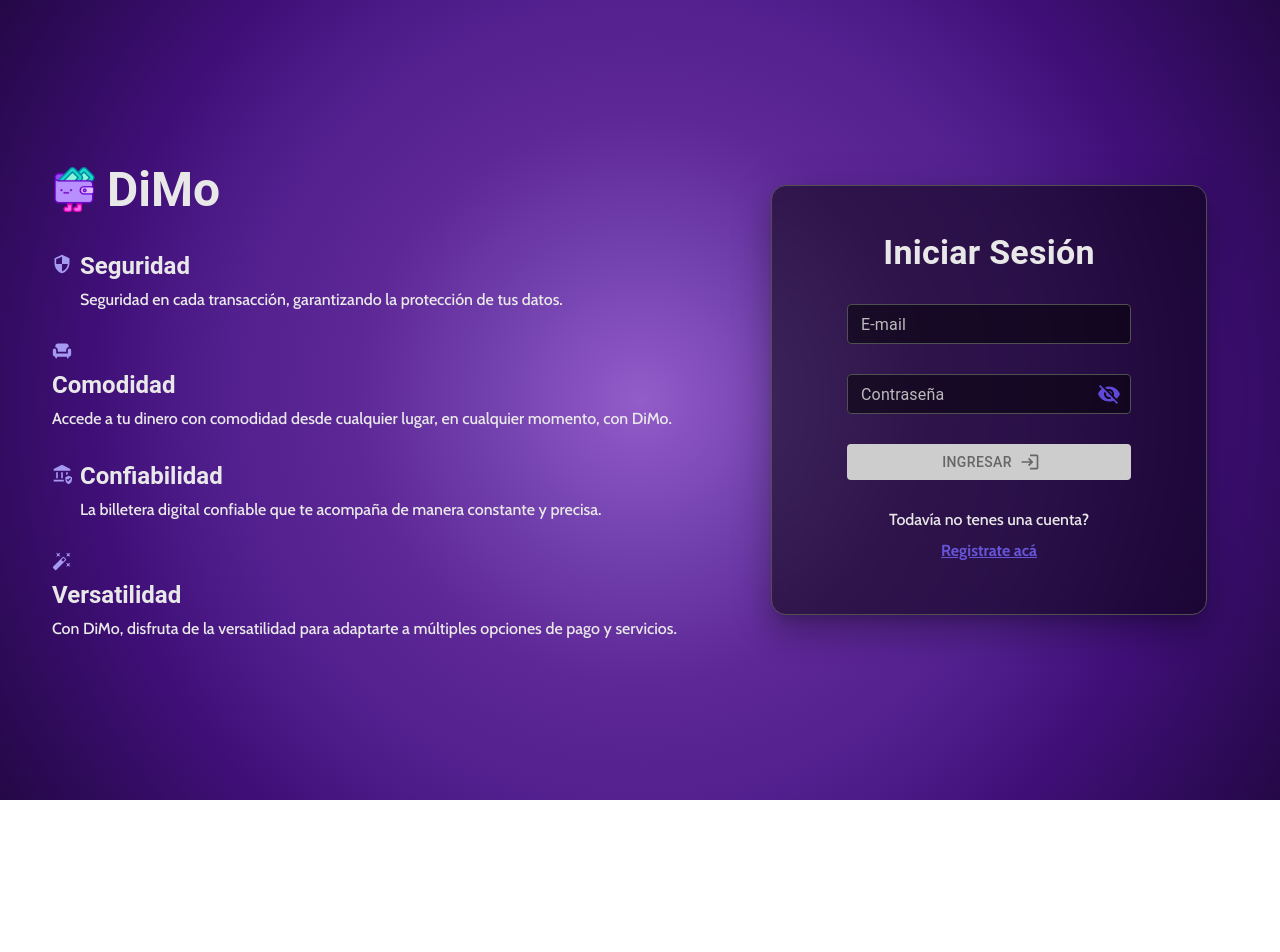
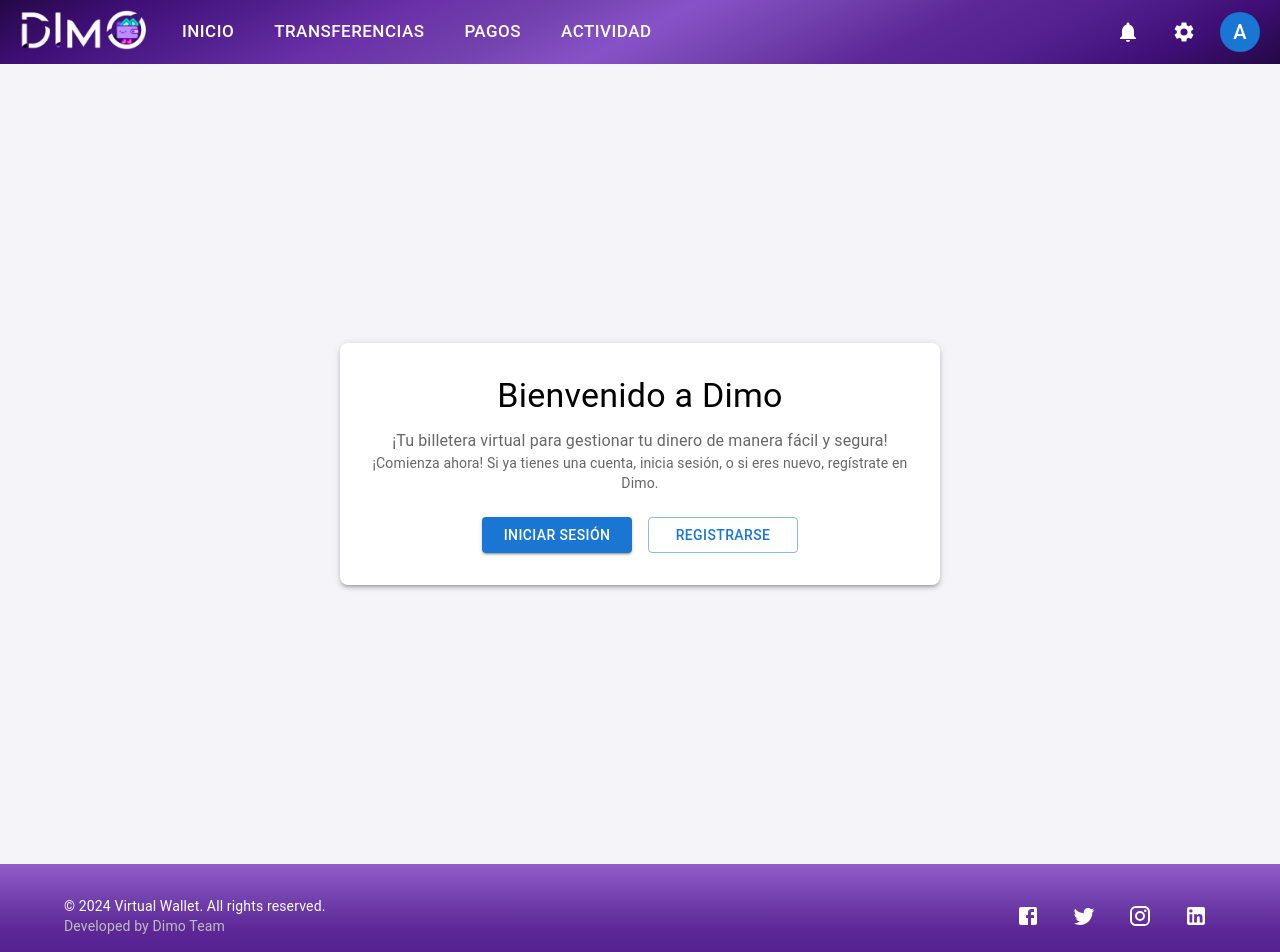
Before and after one commit to alkemyTech/BBVA-FS-W5-Front-S1, a React (Vite) app: page / in a window 1280 px wide. Before the commit this address led to /login. Shown: the top 952 px of the page. Before the commit the page ends 800 px from the top, so only its background shows below. Built offline with nearby package versions, Linux system fonts and the light colour scheme.

Commit message:
Se agrega el Footer, Header y Welcome

```diff
--- a/package.json
+++ b/package.json
@@ -10,10 +10,11 @@
     "preview": "vite preview"
   },
   "dependencies": {
-    "@emotion/react": "^11.13.5",
-    "@emotion/styled": "^11.13.5",
+    "@emotion/react": "^11.14.0",
+    "@emotion/styled": "^11.14.0",
     "@mui/icons-material": "^6.1.10",
     "@mui/material": "^6.1.10",
+    "@reduxjs/toolkit": "^2.4.0",
     "axios": "^1.7.9",
     "prop-types": "^15.8.1",
     "react": "^18.3.1",
--- a/src/App.jsx
+++ b/src/App.jsx
@@ -1,16 +1,18 @@
 import Page from "./components/UI/Page";
 import "./App.css";
 import LoginSignUp from "./components/LoginSignUp/LoginSignUp";
-import NavBar from "./components/UI/NavBar";
+import WelcomePage from "./components/WelcomePage/WelcomePage";
 import { BrowserRouter as Router, Routes, Route, Navigate } from "react-router-dom";
+
+
 
 function App() {
   return (
     <Page>
       <Router>
         <Routes>
-          <Route path="/" element={<Navigate to="/login" replace />} />
-          <Route path="/navBar" element={<NavBar/>} />
+          <Route path="/" element={<WelcomePage />} />
+
           <Route path="/login" element={<LoginSignUp isLogin={true} />} />
           <Route path="/signUp" element={<LoginSignUp isLogin={false}  />} />
         </Routes>
--- a/src/components/LoginSignUp/LoginSignUp.jsx
+++ b/src/components/LoginSignUp/LoginSignUp.jsx
@@ -161,11 +161,11 @@ export default function LoginSignUp({ isLogin }) {
               }}
             >
               <img
-                src="assets/iconoPaginaVioleta.png"
+                src="assets/prueba1.png"
                 alt=""
-                style={{ height: "45px" }}
+                style={{ height: "300px" }}
               />
-              DiMo
+
             </Typography>
           </Grid>
 
--- a/src/components/UI/Footer.jsx
+++ b/src/components/UI/Footer.jsx
@@ -1,23 +1,27 @@
 import React from 'react';
-import { Box, Container, Typography, IconButton, Stack, Divider } from '@mui/material';
-import { Facebook, Twitter, Instagram, Linkedin, Mail, Phone } from 'lucide-react';
+import { Box, Container, Typography, Stack, IconButton, Divider } from '@mui/material';
+import { Facebook, Twitter, Instagram, LinkedIn } from '@mui/icons-material';  // Corregir nombre de LinkedIn
+import { Mail as MailIcon, Phone as PhoneIcon } from '@mui/icons-material';
 
-export const Footer = () => {
-  const currentYear = new Date().getFullYear();
+export default function Footer() {
 
   return (
-    <Box component="footer" sx={{ bgcolor: '#6B46C1', color: 'white', py: 4, mt: 'auto' }}>
+    <Box component="footer" sx={{
+      background: 'linear-gradient(180deg, rgba(147,92,201,1) 0%, rgba(114,65,173,1) 20%, rgba(93,39,150,1) 38%, rgba(82,32,142,1) 55%, rgba(63,15,119,1) 73%, rgba(36,8,70,1) 100%)',
+      color: 'white', py: 4, mt: 'auto'
+    }}>
       <Container maxWidth="lg">
         <Box display="flex" flexDirection={{ xs: 'column', md: 'row' }} justifyContent="space-between" alignItems="center">
           <Box textAlign={{ xs: 'center', md: 'left' }} mb={{ xs: 3, md: 0 }}>
             <Typography variant="body2" color="inherit">
-              © {currentYear} Virtual Wallet. All rights reserved.
+              © 2024 Virtual Wallet. All rights reserved.
             </Typography>
             <Typography variant="body2" color="grey.400">
-              Developed by StackBlitz Team
+              Developed by Dimo Team
             </Typography>
           </Box>
 
+          {/* Enlaces a redes sociales */}
           <Stack direction="row" spacing={2} alignItems="center">
             <IconButton color="inherit" href="https://facebook.com" target="_blank">
               <Facebook size={20} />
@@ -29,24 +33,23 @@ export const Footer = () => {
               <Instagram size={20} />
             </IconButton>
             <IconButton color="inherit" href="https://linkedin.com" target="_blank">
-              <Linkedin size={20} />
+              <LinkedIn size={20} />
             </IconButton>
           </Stack>
         </Box>
 
-        <Divider sx={{ my: 3, bgcolor: 'rgba(255,255,255,0.1)' }} />
-
+        <Divider sx={{ my: 3, bgcolor: '#dfdfdf' }} />
         <Box display="flex" flexDirection={{ xs: 'column', md: 'row' }} justifyContent="center" alignItems="center" gap={3}>
           <Box display="flex" alignItems="center" gap={1}>
-            <Mail size={16} />
-            <Typography variant="body2">support@virtualwallet.com</Typography>
+            <MailIcon sx={{ fontSize: 16 }} />
+            <Typography variant="body2">Dimo@DigitalMoney.com</Typography>
           </Box>
           <Box display="flex" alignItems="center" gap={1}>
-            <Phone size={16} />
-            <Typography variant="body2">+1 (555) 123-4567</Typography>
+            <PhoneIcon sx={{ fontSize: 16 }} />
+            <Typography variant="body2">+54 9 11 5656-0980</Typography>
           </Box>
         </Box>
       </Container>
     </Box>
   );
-};
+}
--- a/src/components/UI/Header.jsx
+++ b/src/components/UI/Header.jsx
@@ -1,41 +1,145 @@
-import { Typography } from '@mui/material';
-import Grid from '@mui/material/Grid2';
-import AssignmentIcon from '@mui/icons-material/Assignment';
-import Avatar from '@mui/material/Avatar';
+import React, { useState } from 'react';
+import { Grid2, Typography, Avatar, IconButton, Menu, MenuItem, Button } from '@mui/material';
+import HomeIcon from '@mui/icons-material/Home';
+import TransferWithinAStationIcon from '@mui/icons-material/TransferWithinAStation';
+import PaymentIcon from '@mui/icons-material/Payment';
+import QueryStatsIcon from '@mui/icons-material/QueryStats';
+import NotificationsIcon from '@mui/icons-material/Notifications';
+import SettingsIcon from '@mui/icons-material/Settings';
 
 export default function Header() {
-    return(
+    const [anchorElNotifications, setAnchorElNotifications] = useState(null);
+    const [anchorElSettings, setAnchorElSettings] = useState(null);
 
-    <Grid container sx={{ backgroundColor: "#5F49D7", color: 'white', width: '100%', marginBottom: "5vh" }}>
-        <Grid item size={12} sm={6}>
-            <Typography variant="h6" component="div" textAlign={"left"} paddingLeft={"2vh"}>
-                Hola jhon
-            </Typography>
-        </Grid>
-        <Grid item size={12}>
-            <Grid container justifyContent={"flex-end"}>
-                <Grid item size={2}>
-                    <Typography variant="body1" sx={{ color: 'white', textDecoration: 'none', textAlign: 'center' }}>
-                        Plazo fijos
-                    </Typography>
-                </Grid>
-                <Grid item size={2}>
-                    <Typography variant="body1" sx={{ color: 'white', textDecoration: 'none', textAlign: 'center' }}>
+    const handleClickNotifications = (event) => {
+        setAnchorElNotifications(event.currentTarget);
+    };
+
+    const handleCloseNotifications = () => {
+        setAnchorElNotifications(null);
+    };
+
+    const handleClickSettings = (event) => {
+        setAnchorElSettings(event.currentTarget);
+    };
+
+    const handleCloseSettings = () => {
+        setAnchorElSettings(null);
+    };
+
+    return (
+        <Grid2
+            container
+            justifyContent="space-between"
+            alignItems="center"
+            sx={{
+
+                background: "linear-gradient(153deg, rgba(36,8,70,1) 0%, rgba(63,15,119,1) 10%, rgba(82,32,142,1) 20%, rgba(106,48,168,1) 30%, rgba(114,65,173,1) 40%, rgba(135,82,199,1) 50%, rgba(114,65,173,1) 60%, rgba(93,39,150,1) 70%, rgba(82,32,142,1) 80%, rgba(63,15,119,1) 90%, rgba(36,8,70,1) 100%)",
+                padding: '10px 20px',
+                boxShadow: "0px 8px 10px rgba(0, 0, 0, 0.2)",
+                width: '100%',
+
+            }}
+        >
+            {/* Sección Logo y botones */}
+            <Grid2 container alignItems="center" spacing={3}>
+                <Grid2>
+                    <img
+                        src="/public/assets/prueba1.png"
+                        alt="Logo"
+                        style={{ height: "40px" }}
+                    />
+                </Grid2>
+
+                <Grid2>
+                    <Button
+
+                        sx={{
+                            color: '#ffffff',
+                            fontSize: '17px',
+                            '&:hover': { color: '#ffffff' },
+                        }}
+                    >
+                        Inicio
+                    </Button>
+                </Grid2>
+                <Grid2>
+                    <Button
+
+                        sx={{
+                            color: '#ffffff',
+                            fontSize: '17px',
+                            '&:hover': { color: '#ffffff' },
+                        }}
+                    >
                         Transferencias
-                    </Typography>
-                </Grid>
-                <Grid item size={2}>
-                    <Typography variant="body1" sx={{ color: 'white', textDecoration: 'none', textAlign: 'center' }}>
-                        Mis pagos
-                    </Typography>
-                </Grid>
-                <Grid item size={2}>
-                    <Avatar sx={{ bgcolor: "red", textAlign: 'center' }}>
-                        <AssignmentIcon />
-                    </Avatar>
-                </Grid>
-            </Grid>
-        </Grid>
-    </Grid>
-    )
+                    </Button>
+                </Grid2>
+                <Grid2>
+                    <Button
+
+                        sx={{
+                            color: '#ffffff',
+                            fontSize: '17px',
+                            '&:hover': { color: '#ffffff' },
+                        }}
+                    >
+                        Pagos
+                    </Button>
+                </Grid2>
+                <Grid2>
+                    <Button
+
+                        sx={{
+                            color: '#ffffff',
+                            fontSize: '17px',
+                            '&:hover': { color: '#ffffff'},
+                        }}
+                    >
+                        Actividad
+                    </Button>
+                </Grid2>
+            </Grid2>
+
+            {/* Sección derecha: Notificaciones y configuración */}
+            <Grid2 container alignItems="center" spacing={2}>
+
+                <Grid2>
+                    <IconButton onClick={handleClickNotifications} sx={{ color: '#ffffff' }}>
+                        <NotificationsIcon sx={{ '&:hover': { color: '#ffffff' } }} />
+                    </IconButton>
+                    <Menu
+                        anchorEl={anchorElNotifications}
+                        open={Boolean(anchorElNotifications)}
+                        onClose={handleCloseNotifications}
+                    >
+                        <MenuItem onClick={handleCloseNotifications}>Notificación 1</MenuItem>
+                        <MenuItem onClick={handleCloseNotifications}>Notificación 2</MenuItem>
+                        <MenuItem onClick={handleCloseNotifications}>Notificación 3</MenuItem>
+                    </Menu>
+                </Grid2>
+
+
+                <Grid2>
+                    <IconButton onClick={handleClickSettings} sx={{ color: '#ffffff' }}>
+                        <SettingsIcon sx={{ '&:hover': { color: '#ffffff' } }} />
+                    </IconButton>
+                    <Menu
+                        anchorEl={anchorElSettings}
+                        open={Boolean(anchorElSettings)}
+                        onClose={handleCloseSettings}
+                    >
+                        <MenuItem onClick={handleCloseSettings}>Opción 1</MenuItem>
+                        <MenuItem onClick={handleCloseSettings}>Opción 2</MenuItem>
+                        <MenuItem onClick={handleCloseSettings}>Opción 3</MenuItem>
+                    </Menu>
+                </Grid2>
+
+                {/* Foto de perfil */}
+                <Grid2>
+                    <Avatar sx={{ bgcolor: '#1976d2' }}>A</Avatar>
+                </Grid2>
+            </Grid2>
+        </Grid2>
+    );
 }
--- a/src/components/UI/Page/index.jsx
+++ b/src/components/UI/Page/index.jsx
@@ -1,14 +1,16 @@
 import { useState } from "react";
 import PropTypes from "prop-types";
+import Header from "../Header";
+import Footer from "../Footer"
 
 export default function Page({ children }) {
   const [juan, setJuan] = useState(false);
 
   return (
     <div>
-      <header />
+      <Header />
       <main style={{ minHeight: juan ? "90vh" : "100vh" }}>{children}</main>
-      <footer/>
+      <Footer/>
     </div>
   );
 }
--- /dev/null
+++ b/src/components/WelcomePage/WelcomePage.jsx
@@ -0,0 +1,71 @@
+import React from 'react';
+import { useNavigate } from 'react-router-dom';
+import { Box, Button, Container, Typography } from '@mui/material';
+
+const WelcomePage = () => {
+  const navigate = useNavigate();
+
+  const handleLoginRedirect = () => {
+    navigate('/login');
+  };
+
+  const handleSignUpRedirect = () => {
+    navigate('/signUp');
+  };
+
+  return (
+    <Box
+      sx={{
+        display: 'flex',
+        justifyContent: 'center',
+        alignItems: 'center',
+        height: '100vh',
+        backgroundColor: '#f4f4f9',
+        flexDirection: 'column',
+        textAlign: 'center',
+      }}
+    >
+      <Container
+        maxWidth="sm"
+        sx={{
+          padding: 4,
+          borderRadius: 2,
+          boxShadow: 3,
+          backgroundColor: '#fff',
+        }}
+      >
+        <Typography variant="h4" component="h1" gutterBottom>
+          Bienvenido a Dimo
+        </Typography>
+        <Typography variant="body1" color="textSecondary" >
+          ¡Tu billetera virtual para gestionar tu dinero de manera fácil y segura!
+        </Typography>
+        <Typography variant="body2" color="textSecondary" >
+          ¡Comienza ahora! Si ya tienes una cuenta, inicia sesión, o si eres nuevo, regístrate en Dimo.
+        </Typography>
+
+
+        <Box sx={{ marginTop: 3, display: 'flex', justifyContent: 'center', gap: 2 }}>
+          <Button
+            variant="contained"
+            color="primary"
+            onClick={handleLoginRedirect}
+            sx={{ width: 150 }}
+          >
+            Iniciar sesión
+          </Button>
+          <Button
+            variant="outlined"
+            color="primary"
+            onClick={handleSignUpRedirect}
+            sx={{ width: 150 }}
+          >
+            Registrarse
+          </Button>
+        </Box>
+      </Container>
+    </Box>
+  );
+};
+
+export default WelcomePage;
```
Also changed, not shown: public/assets/prueba1.png (added), 1 other file (tests, documents, lock files or other folders).
